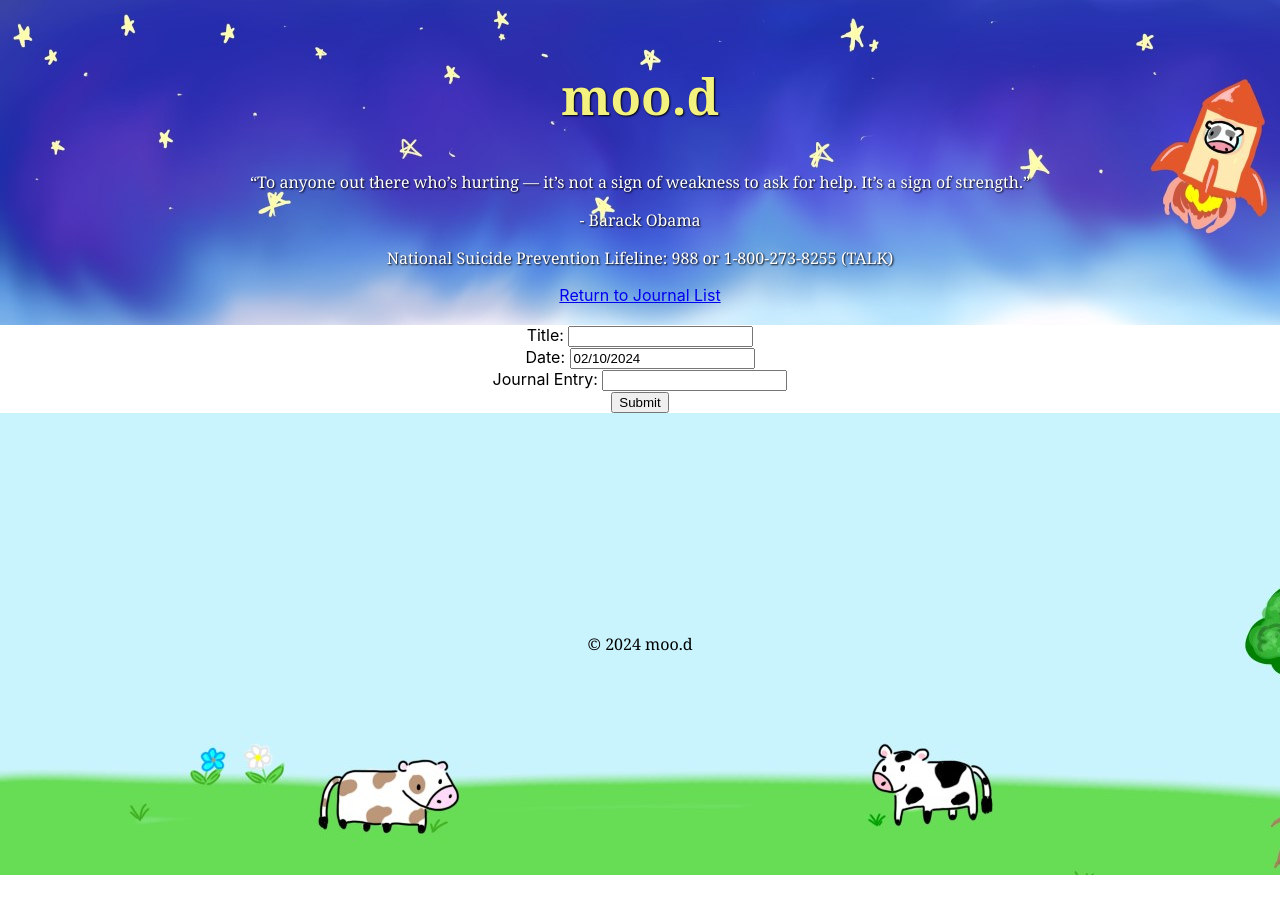
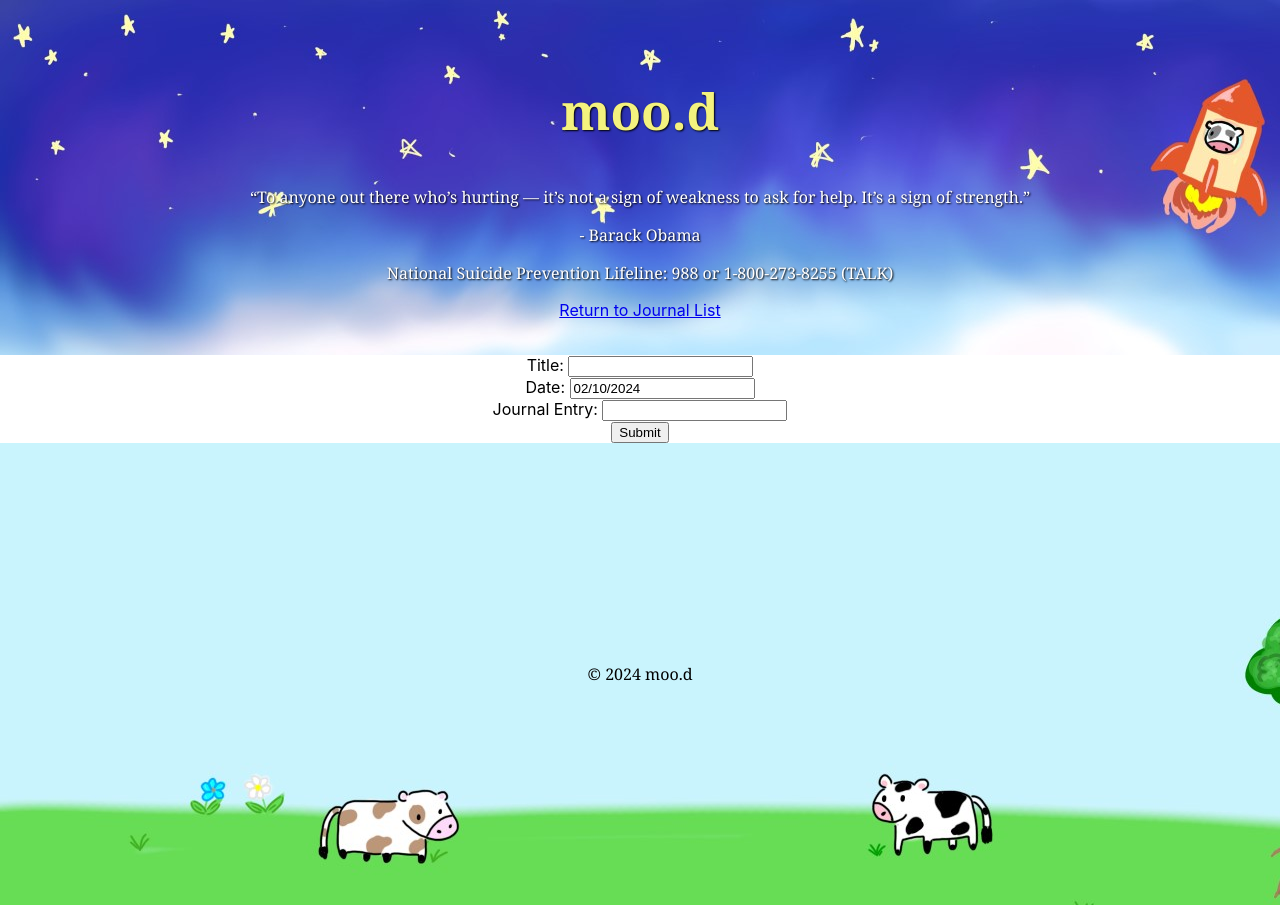
Before and after one commit to matthewdchan/mood, a React (Create React App) app: page /add-item in a window 1280 px wide. Before the commit the page ends 875 px from the top, so only its background shows below. Built offline with nearby package versions, Linux system fonts and the light colour scheme; no server answers.

Commit message:
fixed quote

```diff
--- a/src/components/PageLayout/Header.css
+++ b/src/components/PageLayout/Header.css
@@ -2,7 +2,7 @@
 
 .header {
   background-image:  url('../../images/space-cow.jpg');
-  padding: 20px;
+  padding: 35px;
   text-align: center;
 }
 
```
